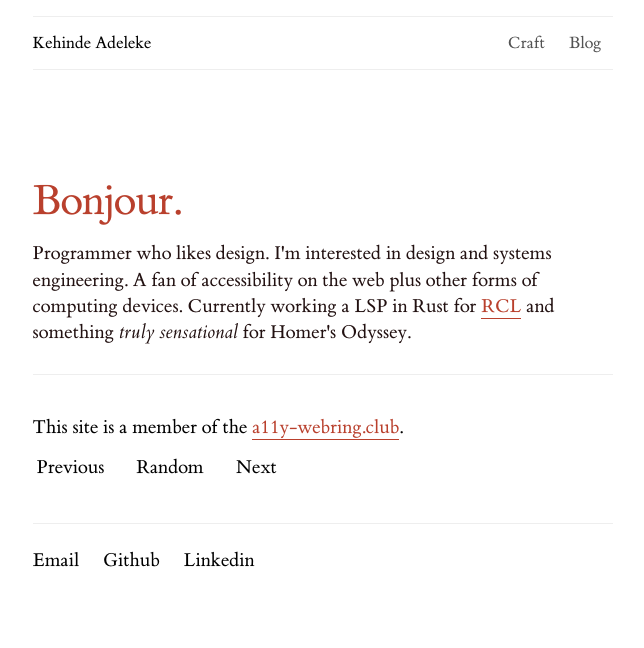
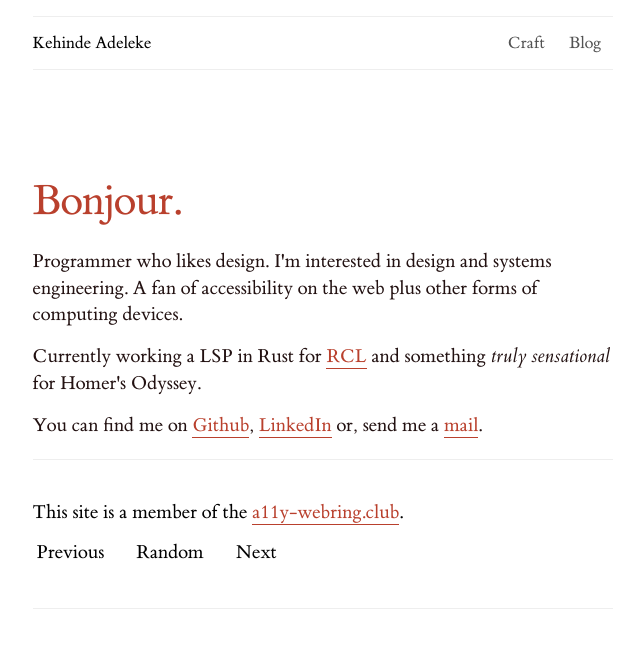
Before and after one commit to adeleke5140/portfolio-v2, a Next.js app: page / in a window 1280 px wide. Shown: the top 648 px of the page, without its empty margins (317-961 px from the left). Built offline with nearby package versions, Linux system fonts and the light colour scheme.

Commit message:
feat: organize

```diff
--- a/src/components/introduction.tsx
+++ b/src/components/introduction.tsx
@@ -1,21 +1,6 @@
 'use client'
 import { PageWrapper } from '@/components/page-wrapper'
 import { A11ySection } from './home/a11y-section'
-
-const connection = [
-  {
-    name: 'email',
-    value: 'mailto:k@kehinde.me',
-  },
-  {
-    name: 'github',
-    value: 'https://github.com/adeleke5140',
-  },
-  {
-    name: 'linkedin',
-    value: 'https://www.linkedin.com/in/adeleke5140/',
-  },
-]
 
 export const Introduction = () => {
   return (
@@ -33,10 +18,11 @@ export const Introduction = () => {
       <div className="flex gap-5 max-w-[40rem] flex-col">
         <section className="px-0">
           <div className="flex flex-col text-[var(--gray-1)] gap-2">
-            <div className="[&_p]:text-base [&_p]:leading-[1.65] [&_p]:my-4 md:[&_p]:my-2">
+            <div className="[&_p]:text-base [&_p]:leading-[1.65] [&_p]:pt-4 ">
               <p>Programmer who likes design. I'm interested in design and systems engineering. A fan of accessibility on the web plus other forms of
                 computing devices.
-
+              </p>
+              <p>
                 Currently working a LSP in Rust for{' '}
                 <a
                   href="https://rcl-lang.org/"
@@ -46,28 +32,14 @@ export const Introduction = () => {
                 </a>{' '}
                 and something <i>truly sensational</i> for Homer's Odyssey.
               </p>
+              <p className='[&_a]:text-primary [&_a]:border-b [&_a]:border-primary'>
+                You can find me on <a href='https://github.com/adeleke5140'>Github</a>, <a href='https://www.linkedin.com/in/adeleke5140/'>LinkedIn</a> or, send me a <a href='mailto:k@kehinde.me'>mail</a>.
+              </p>
             </div>
           </div>
         </section>
 
         <A11ySection />
-
-        <div className="flex gap-4 text-base md:gap-0 flex-col md:flex-row md:items-center justify-between">
-          <div className="flex">
-            {connection.map((con) => (
-              <a
-                key={con.name}
-                target="_blank"
-                href={con.value}
-                className="capitalize hover:underline first:-ml-3 justify-between group flex gap-1.5 items-center px-3 py-1 rounded-xl"
-                rel="external"
-                referrerPolicy="strict-origin"
-              >
-                {con.name}
-              </a>
-            ))}
-          </div>
-        </div>
       </div>
     </PageWrapper>
   )
```
Lines whose indentation alone changed are shown as unchanged.
